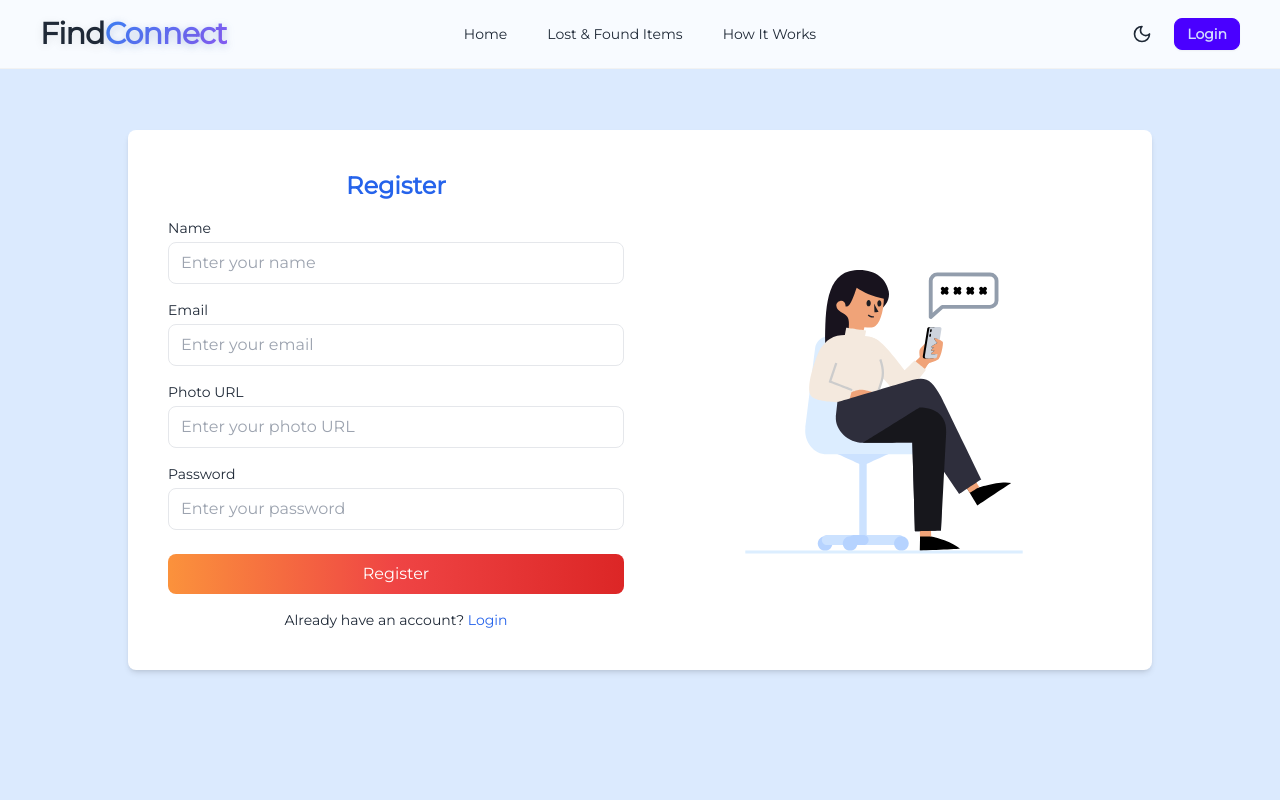
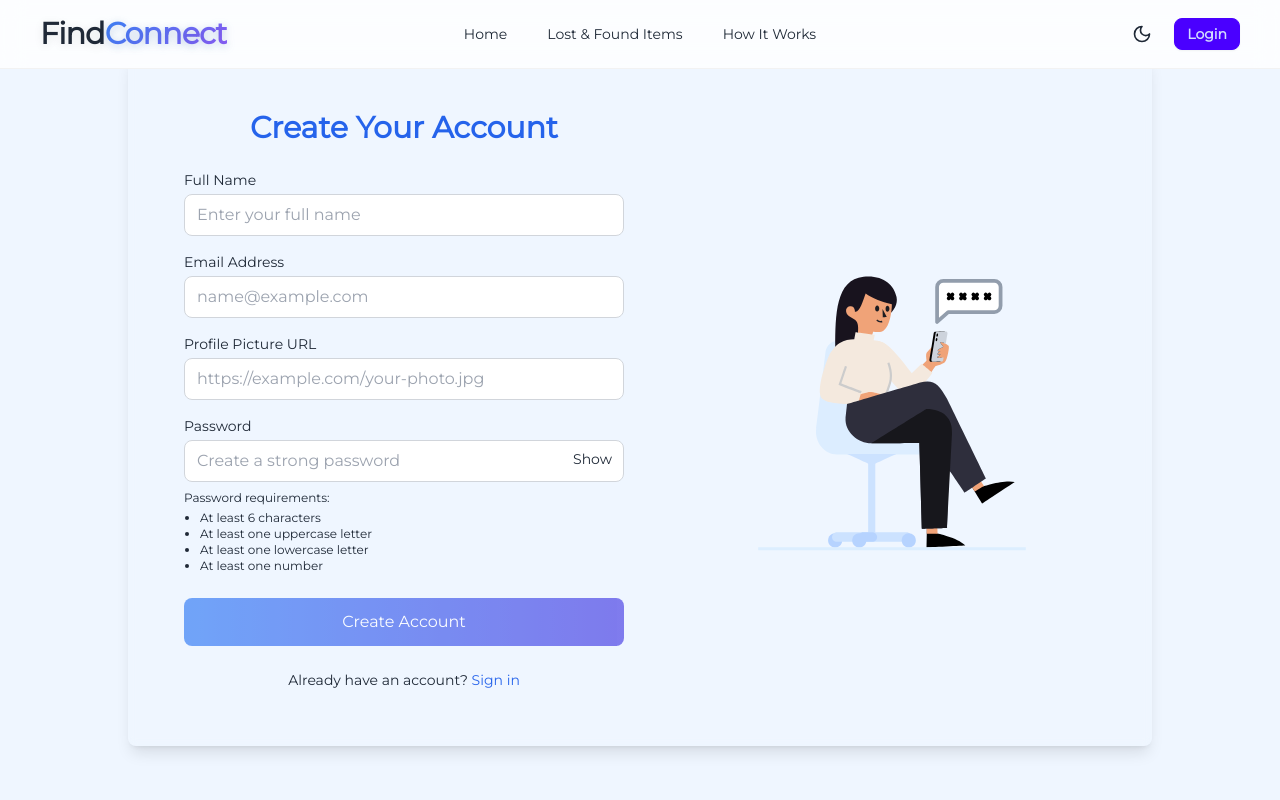
Before and after one commit to AyshaUrmi0/FindConnect, a React (Vite) app: page /register in a window 1280 px wide. Shown: the top 800 px of the page. Built offline with nearby package versions, Linux system fonts and the light colour scheme; no server answers.

Commit message:
[Updated] user friendly register and logon page.

```diff
--- a/src/pages/Auth/Login.jsx
+++ b/src/pages/Auth/Login.jsx
@@ -1,4 +1,4 @@
-import React, { useContext } from "react";
+import React, { useContext, useState } from "react";
 import { useNavigate, Link, useLocation } from "react-router-dom";
 import Lottie from "lottie-react";
 import { toast } from "react-toastify";
@@ -8,37 +8,48 @@ import Authcontext from "../../context/Authcontext/Authcontext";
 import axios from "axios";
 import { ThemeContext } from "../../context/Authcontext/ThemeContext";
 
-
 const Login = () => {
   const { theme } = useContext(ThemeContext);
   const navigate = useNavigate();
   const { signInUser, signInWithGoogle, user, loading } = useContext(Authcontext);
-  const location=useLocation()
-  const  from  = location.state || { from: { pathname: "/" } };
+  const location = useLocation();
+  const from = location.state || { from: { pathname: "/" } };
 
+  // State for form controls
+  const [formData, setFormData] = useState({
+    email: '',
+    password: ''
+  });
+  const [showPassword, setShowPassword] = useState(false);
+  const [isLoading, setIsLoading] = useState(false);
+
+  const handleInputChange = (e) => {
+    const { name, value } = e.target;
+    setFormData(prev => ({ ...prev, [name]: value }));
+  };
 
   const handleLogin = (e) => {
     e.preventDefault();
-    const form = e.target;
-    const email = form.email.value;
-    const password = form.password.value;
+    setIsLoading(true);
+
+    const { email, password } = formData;
     console.log("Logging in with", { email, password });
 
     signInUser(email, password)
       .then((result) => {
+        console.log('signing  ', result.user.email);
+        const user = { email: email };
 
-      console.log('signing  ',  result.user.email);
-        //const user = result.user;
-        const user={email:email};
         axios.post('https://find-connect-server.vercel.app/jwt', user, { withCredentials: true })
           .then(res => {
             console.log(res.data);
           })
-
+          .catch(err => {
+            console.log("JWT Error:", err);
+          });
 
         console.log(user);
         navigate(from.from.pathname);
-
         toast.success("Login successful!");
       })
       .catch((error) => {
@@ -48,82 +59,134 @@ const Login = () => {
         } else {
           toast.error(error.code === 'auth/invalid-email' ? 'Please enter a valid email address' : error.message);
         }
+      })
+      .finally(() => {
+        setIsLoading(false);
       });
   };
 
   const handleGoogleSignIn = () => {
+    setIsLoading(true);
+
     signInWithGoogle()
       .then((result) => {
         const user = result.user;
         console.log("Google sign-in successful:", user);
         navigate(from.from.pathname);
-
         toast.success("Google login successful!");
       })
       .catch((error) => {
         console.log(error);
         toast.error("Google login failed: " + error.message);
+      })
+      .finally(() => {
+        setIsLoading(false);
       });
   };
 
+  const getInputClasses = () => {
+    return `w-full px-3 py-2 mt-1 border rounded-lg focus:outline-none focus:ring focus:ring-blue-300 ${
+      theme === "dark"
+        ? "bg-gray-700 text-white placeholder-gray-300 border-gray-600"
+        : "bg-white border-gray-300"
+    }`;
+  };
+
   return (
-    <div className={`flex items-center justify-center min-h-screen ${theme === "dark" ? "bg-gray-800" : "bg-blue-100"}`}>
+    <div className={`flex items-center justify-center min-h-screen ${theme === "dark" ? "bg-gray-900 text-gray-200" : "bg-blue-50 text-gray-800"}`}>
+      <div className="flex flex-col-reverse w-full max-w-5xl p-6 rounded-lg shadow-lg md:flex-row bg-opacity-90 backdrop-filter backdrop-blur-sm">
+        {/* Left side: Form */}
+        <div className="flex-1 p-4 lg:p-8">
+          <h1 className="mb-6 text-3xl font-bold text-center text-blue-600">Welcome Back</h1>
 
-      <div className="w-full max-w-md p-4 mx-4 bg-white rounded-lg shadow-md sm:p-6 md:w-96">
-        <h2 className="text-2xl font-bold text-center text-blue-600">Login</h2>
-        <form onSubmit={handleLogin}>
+          <form onSubmit={handleLogin} aria-label="Login form">
+            {/* Email Input */}
             <div className="mt-4">
-            <label className="block text-sm font-medium">Email</label>
+              <label htmlFor="email" className="block text-sm font-medium">Email Address</label>
               <input
+                id="email"
                 type="email"
                 name="email"
-  placeholder="Enter your email"
-  className={`w-full px-3 py-2 mt-1 border rounded-lg focus:outline-none focus:ring focus:ring-blue-300 ${
-    theme === "dark" ? "bg-gray-700 text-white placeholder-gray-300" : "bg-white"
-  }`}
+                placeholder="name@example.com"
+                value={formData.email}
+                onChange={handleInputChange}
+                className={getInputClasses()}
                 required
+                aria-required="true"
               />
-
-
             </div>
 
+            {/* Password Input with toggle visibility */}
             <div className="mt-4">
-            <label className="block text-sm font-medium">Password</label>
+              <div className="flex justify-between">
+                <label htmlFor="password" className="block text-sm font-medium">Password</label>
+                <Link to="/forgot-password" className="text-xs text-blue-600 hover:underline focus:outline-none focus:underline">
+                  Forgot Password?
+                </Link>
+              </div>
+              <div className="relative">
                 <input
-  type="password"
+                  id="password"
+                  type={showPassword ? "text" : "password"}
                   name="password"
                   placeholder="Enter your password"
-  className={`w-full px-3 py-2 mt-1 border rounded-lg focus:outline-none focus:ring focus:ring-blue-300 ${
-    theme === "dark" ? "bg-gray-700 text-white placeholder-gray-300" : "bg-white"
-  }`}
+                  value={formData.password}
+                  onChange={handleInputChange}
+                  className={getInputClasses()}
                   required
+                  aria-required="true"
                 />
-
+                <button
+                  type="button"
+                  onClick={() => setShowPassword(!showPassword)}
+                  className="absolute inset-y-0 right-0 flex items-center px-3 text-sm"
+                  aria-label={showPassword ? "Hide password" : "Show password"}
+                >
+                  {showPassword ? "Hide" : "Show"}
+                </button>
+              </div>
             </div>
 
-
+            {/* Submit Button */}
             <button
               type="submit"
-            className="w-full py-2 mt-6 text-white rounded-lg bg-gradient-to-r from-orange-400 via-red-500 to-red-600"
+              disabled={isLoading || !formData.email || !formData.password}
+              className="w-full py-3 mt-6 text-white transition-colors duration-300 rounded-lg bg-gradient-to-r from-blue-500 to-indigo-600 hover:from-blue-600 hover:to-indigo-700 focus:outline-none focus:ring-2 focus:ring-blue-400 focus:ring-offset-2 disabled:opacity-70"
+              aria-label="Sign in to your account"
             >
-            Login
+              {isLoading ? "Signing In..." : "Sign In"}
             </button>
+
+            {/* OR divider */}
+            <div className="flex items-center my-6">
+              <div className="flex-1 border-t border-gray-300"></div>
+              <span className="px-4 text-sm text-gray-500">OR</span>
+              <div className="flex-1 border-t border-gray-300"></div>
+            </div>
+
+            {/* Google Sign In Button */}
+            <div className="flex items-center justify-center w-full">
+              <GoogleButton
+                onClick={handleGoogleSignIn}
+                disabled={isLoading}
+                style={{ width: '100%', borderRadius: '8px', opacity: isLoading ? 0.7 : 1 }}
+              />
+            </div>
           </form>
 
-            <div className="flex items-center justify-center w-full py-2 mt-4">
-        <GoogleButton onClick={handleGoogleSignIn} />
-      </div>
-
-        <p className="mt-4 text-sm text-center">
+          {/* Register link */}
+          <p className="mt-6 text-sm text-center">
             Don't have an account?{" "}
-          <Link to="/register" className="text-blue-600 hover:underline">
-            Register
+            <Link to="/register" className="font-medium text-blue-600 hover:underline focus:outline-none focus:underline">
+              Create Account
             </Link>
           </p>
         </div>
 
-      <div className="w-full max-w-lg mt-8 ml-4">
-        <Lottie animationData={loginAnimation} />
+        {/* Right side: Lottie Animation */}
+        <div className="items-center justify-center flex-1 hidden p-4 md:flex">
+          <Lottie animationData={loginAnimation} loop={true} aria-hidden="true" />
+        </div>
       </div>
     </div>
   );
--- a/src/pages/Auth/Register.jsx
+++ b/src/pages/Auth/Register.jsx
@@ -1,4 +1,4 @@
-import React, { useContext } from "react";
+import React, { useContext, useState } from "react";
 import { Link, useNavigate } from "react-router-dom";
 import { toast } from "react-toastify";
 import Lottie from "lottie-react";
@@ -9,25 +9,58 @@ import { ThemeContext } from "../../context/Authcontext/ThemeContext";
 const Register = () => {
     const { createUser } = useContext(Authcontext);
     const { theme } = useContext(ThemeContext);
+    const navigate = useNavigate();
 
+    // State for form validation and UI controls
+    const [showPassword, setShowPassword] = useState(false);
+    const [passwordStrength, setPasswordStrength] = useState({
+        hasLength: false,
+        hasUppercase: false,
+        hasLowercase: false,
+        hasNumber: false,
+        isValid: false
+    });
+    const [formData, setFormData] = useState({
+        name: '',
+        email: '',
+        photoURL: '',
+        password: ''
+    });
+    const [isLoading, setIsLoading] = useState(false);
 
-    const navigate = useNavigate();
+    // Handle input changes and validate password in real-time
+    const handleInputChange = (e) => {
+        const { name, value } = e.target;
+        setFormData(prev => ({ ...prev, [name]: value }));
+
+        if (name === 'password') {
+            const hasLength = value.length >= 6;
+            const hasUppercase = /[A-Z]/.test(value);
+            const hasLowercase = /[a-z]/.test(value);
+            const hasNumber = /\d/.test(value);
+            const isValid = hasLength && hasUppercase && hasLowercase && hasNumber;
+
+            setPasswordStrength({
+                hasLength,
+                hasUppercase,
+                hasLowercase,
+                hasNumber,
+                isValid
+            });
+        }
+    };
 
     const handleRegister = (e) => {
         e.preventDefault();
-        const form = e.target;
-        const name = form.name.value;
-        const email = form.email.value;
-        const photoURL = form.photoURL.value;
-        const password = form.password.value;
+        setIsLoading(true);
 
-        const passwordRegex =
-            /^(?=.*[a-z])(?=.*[A-Z])(?=.*\d)[A-Za-z\d@$!%*?&]{6,}$/;
+        const { name, email, photoURL, password } = formData;
 
-        if (!passwordRegex.test(password)) {
+        if (!passwordStrength.isValid) {
             toast.error(
-                "Password must have at least 6 characters, one uppercase letter, one lowercase letter, and one number."
+                "Please meet all password requirements."
             );
+            setIsLoading(false);
             return;
         }
 
@@ -37,102 +70,147 @@ const Register = () => {
                 console.log(user);
                 toast.success("Registration successful!");
                 navigate("/");
-
             })
             .catch((error) => {
                 console.log(error);
                 toast.error(error.message);
+            })
+            .finally(() => {
+                setIsLoading(false);
             });
     };
 
+    const getInputClasses = () => {
+        return `w-full px-3 py-2 mt-1 border rounded-lg focus:outline-none focus:ring focus:ring-blue-300 ${
+            theme === 'dark'
+                ? 'bg-gray-800 text-gray-200 placeholder-gray-400 border-gray-700'
+                : 'bg-white border-gray-300'
+        }`;
+    };
+
     return (
-        <div className={`flex items-center justify-center min-h-screen ${theme === 'dark' ? 'bg-gray-900' : 'bg-blue-100'}`}>
-
-            <div className="flex flex-col w-full max-w-5xl p-6 bg-white rounded-lg shadow-md md:flex-row">
+        <div className={`flex items-center justify-center min-h-screen ${theme === 'dark' ? 'bg-gray-900 text-gray-200' : 'bg-blue-50 text-gray-800'}`}>
+            <div className="flex flex-col w-full max-w-5xl p-6 rounded-lg shadow-lg md:flex-row bg-opacity-90 backdrop-filter backdrop-blur-sm" role="main">
                 {/* Left side: Form */}
-                <div className="flex-1 p-4">
-                    <h2 className="text-2xl font-bold text-center text-blue-600">Register</h2>
-                    <form onSubmit={handleRegister}>
+                <div className="flex-1 p-4 lg:p-8">
+                    <h1 className="mb-6 text-3xl font-bold text-center text-blue-600">Create Your Account</h1>
+                    <form onSubmit={handleRegister} aria-label="Registration form">
                         {/* Name Input */}
                         <div className="mt-4">
-  <label className="block text-sm font-medium">Name</label>
+                            <label htmlFor="name" className="block text-sm font-medium">Full Name</label>
                             <input
+                                id="name"
                                 type="text"
                                 name="name"
-    placeholder="Enter your name"
-    className={`w-full px-3 py-2 mt-1 border rounded-lg focus:outline-none focus:ring focus:ring-blue-300 ${
-        theme === 'dark' ? 'bg-gray-800 text-gray-200 placeholder-gray-400' : 'bg-white'
-      }`}
-
+                                placeholder="Enter your full name"
+                                value={formData.name}
+                                onChange={handleInputChange}
+                                className={getInputClasses()}
                                 required
+                                aria-required="true"
                             />
                         </div>
 
                         {/* Email Input */}
                         <div className="mt-4">
-  <label className="block text-sm font-medium">Email</label>
+                            <label htmlFor="email" className="block text-sm font-medium">Email Address</label>
                             <input
+                                id="email"
                                 type="email"
                                 name="email"
-    placeholder="Enter your email"
-    className={`w-full px-3 py-2 mt-1 border rounded-lg focus:outline-none focus:ring focus:ring-blue-300 ${
-        theme === 'dark' ? 'bg-gray-800 text-gray-200 placeholder-gray-400' : 'bg-white'
-      }`}
-
+                                placeholder="name@example.com"
+                                value={formData.email}
+                                onChange={handleInputChange}
+                                className={getInputClasses()}
                                 required
+                                aria-required="true"
                             />
                         </div>
 
                         {/* Photo URL Input */}
                         <div className="mt-4">
-  <label className="block text-sm font-medium">Photo URL</label>
+                            <label htmlFor="photoURL" className="block text-sm font-medium">Profile Picture URL</label>
                             <input
+                                id="photoURL"
                                 type="url"
                                 name="photoURL"
-    placeholder="Enter your photo URL"
-    className={`w-full px-3 py-2 mt-1 border rounded-lg focus:outline-none focus:ring focus:ring-blue-300 ${
-        theme === 'dark' ? 'bg-gray-800 text-gray-200 placeholder-gray-400' : 'bg-white'
-      }`}
-
+                                placeholder="https://example.com/your-photo.jpg"
+                                value={formData.photoURL}
+                                onChange={handleInputChange}
+                                className={getInputClasses()}
                                 required
+                                aria-required="true"
                             />
                         </div>
 
-{/* Password Input */}
+                        {/* Password Input with toggle visibility */}
                         <div className="mt-4">
-  <label className="block text-sm font-medium">Password</label>
+                            <label htmlFor="password" className="block text-sm font-medium">Password</label>
+                            <div className="relative">
                                 <input
-    type="password"
+                                    id="password"
+                                    type={showPassword ? "text" : "password"}
                                     name="password"
-    placeholder="Enter your password"
-    className={`w-full px-3 py-2 mt-1 border rounded-lg focus:outline-none focus:ring focus:ring-blue-300 ${
-        theme === 'dark' ? 'bg-gray-800 text-gray-200 placeholder-gray-400' : 'bg-white'
-      }`}
+                                    placeholder="Create a strong password"
+                                    value={formData.password}
+                                    onChange={handleInputChange}
+                                    className={getInputClasses()}
+                                    required
+                                    aria-required="true"
+                                />
+                                <button
+                                    type="button"
+                                    onClick={() => setShowPassword(!showPassword)}
+                                    className="absolute inset-y-0 right-0 flex items-center px-3 text-sm"
+                                    aria-label={showPassword ? "Hide password" : "Show password"}
+                                >
+                                    {showPassword ? "Hide" : "Show"}
+                                </button>
+                            </div>
 
-    required
-  />
+                            {/* Password requirements feedback */}
+                            <div className="mt-2 space-y-1 text-xs">
+                                <p className="font-medium">Password requirements:</p>
+                                <ul className="ml-4 list-disc">
+                                    <li className={passwordStrength.hasLength ? "text-green-500" : ""}>
+                                        At least 6 characters
+                                    </li>
+                                    <li className={passwordStrength.hasUppercase ? "text-green-500" : ""}>
+                                        At least one uppercase letter
+                                    </li>
+                                    <li className={passwordStrength.hasLowercase ? "text-green-500" : ""}>
+                                        At least one lowercase letter
+                                    </li>
+                                    <li className={passwordStrength.hasNumber ? "text-green-500" : ""}>
+                                        At least one number
+                                    </li>
+                                </ul>
                             </div>
+                        </div>
+
                         {/* Submit Button */}
                         <button
                             type="submit"
-                            className="w-full py-2 mt-6 text-white rounded-lg bg-gradient-to-r from-orange-400 via-red-500 to-red-600 "
+                            className="w-full py-3 mt-6 text-white transition-colors duration-300 rounded-lg bg-gradient-to-r from-blue-500 to-indigo-600 hover:from-blue-600 hover:to-indigo-700 focus:outline-none focus:ring-2 focus:ring-blue-400 focus:ring-offset-2 disabled:opacity-70"
+                            disabled={isLoading || !passwordStrength.isValid}
+                            aria-label="Register account"
                         >
-                            Register
+                            {isLoading ? "Creating Account..." : "Create Account"}
                         </button>
                     </form>
 
                     {/* Login link */}
-                    <p className="mt-4 text-sm text-center">
+                    <p className="mt-6 text-sm text-center">
                         Already have an account?{" "}
-                        <Link to="/login" className="text-blue-600 hover:underline">
-                            Login
+                        <Link to="/login" className="font-medium text-blue-600 hover:underline focus:outline-none focus:underline">
+                            Sign in
                         </Link>
                     </p>
                 </div>
 
                 {/* Right side: Lottie Animation */}
-                <div className="flex-1 p-4">
-                    <Lottie animationData={registerAnimation} loop={true} />
+                <div className="items-center justify-center flex-1 hidden p-4 md:flex">
+                    <Lottie animationData={registerAnimation} loop={true} aria-hidden="true" />
                 </div>
             </div>
         </div>
```
Also changed, not shown: 2 other files (tests, documents, lock files or other folders). Lines whose indentation alone changed are shown as unchanged.
